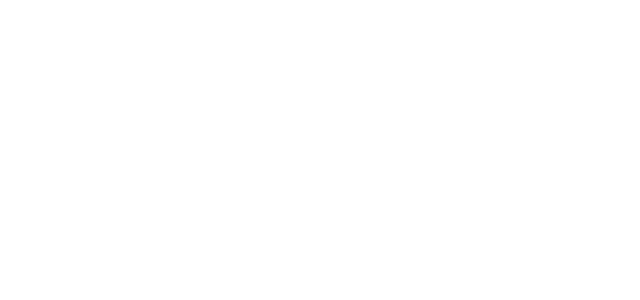
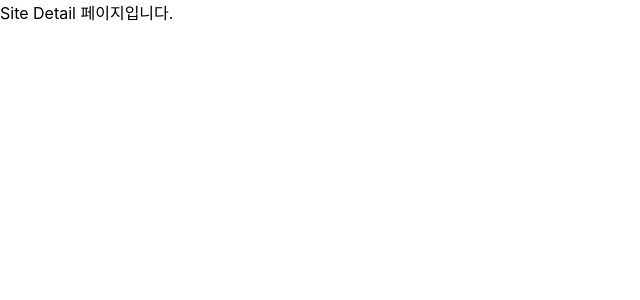
Before and after one commit to yeomgahui/payhere-assignment, a React (Create React App) app: page /detail/1 in a window 1280 px wide. Before the commit this address had no page. Shown: the top 300 px of the page, without its empty margins (0-640 px from the left). Built offline with nearby package versions, Linux system fonts and the light colour scheme.

Commit message:
detail 페이지 이동 구현

```diff
--- a/src/App.tsx
+++ b/src/App.tsx
@@ -2,6 +2,7 @@
 import logo from './logo.svg';
 import './App.css';
 import SiteRegistration from './components/SiteRegistration';
+import SiteDetailPage from './views/SiteDetailPage';
 import { BrowserRouter as Router, Routes, Route } from 'react-router-dom';
 
 function App() {
@@ -9,7 +10,7 @@
     <Router>
       <Routes>
         <Route path="/" element={<SiteRegistration />} />
-        {/* <Route path="/detail/:id" component={DetailPage} /> */}
+        <Route path="/detail/:id" element={<SiteDetailPage />} />
       </Routes>
     </Router>
   );
--- a/src/components/SiteRegistration.tsx
+++ b/src/components/SiteRegistration.tsx
@@ -3,8 +3,10 @@
 import SiteList from './SiteList.tsx';
 import { Site } from '../types/Site.ts';
 import { MAX_SITES } from '../assets/constants';
+import { useNavigate } from 'react-router-dom';
 
 const SiteRegistration = () => {
+  const navigate = useNavigate();
   const [siteList, setSiteList] = useState<Site[]>([]);
   const [error, setError] = useState<boolean>(false);
   const [errorMessage, setErrorMessage] = useState<string>('');
@@ -40,8 +42,8 @@
     setSiteList((prevSites) => prevSites.filter((site) => site.id !== id));
   };
 
-  const moveDetailPage = () => {
-    console.log('moveDetailPage');
+  const moveDetailPage = (id: number) => {
+    navigate(`/detail/${id}`);
   };
 
   return (
--- /dev/null
+++ b/src/views/SiteDetailPage.tsx
@@ -0,0 +1,5 @@
+const SiteDetailPage = () => {
+  return <div>Site Detail 페이지입니다.</div>;
+};
+
+export default SiteDetailPage;
```
